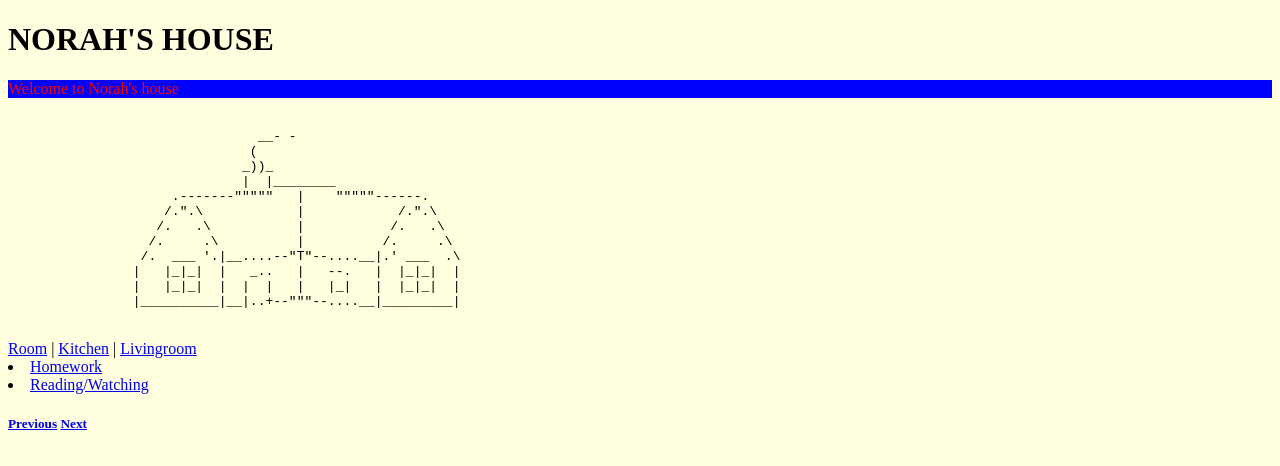
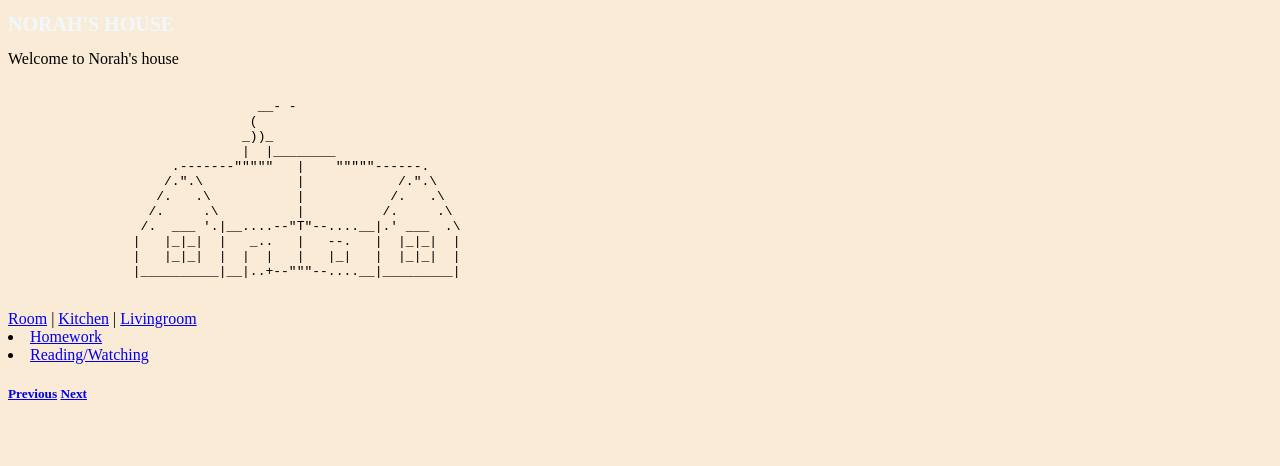
Before and after one commit to norah00/1stProject, a plain HTML site: page index.html in a window 1280 px wide. Drawn offline with Linux system fonts and the light colour scheme; files that its build step writes are made by us from their sources.

Commit message:
Update style.css

```diff
--- a/CSS/style.css
+++ b/CSS/style.css
@@ -1,12 +1,12 @@
- div {
-  font-size:16px;
-  color:red;
-  background-color:blue;
+ h1 {
+  font-size:20px;
+  color: aliceblue;
+  background-color: ;
 }
 
 
 body {
-    background: lightyellow;
+    background:antiquewhite;
     font: 18px;
 }
 /*.class-for-room
```
